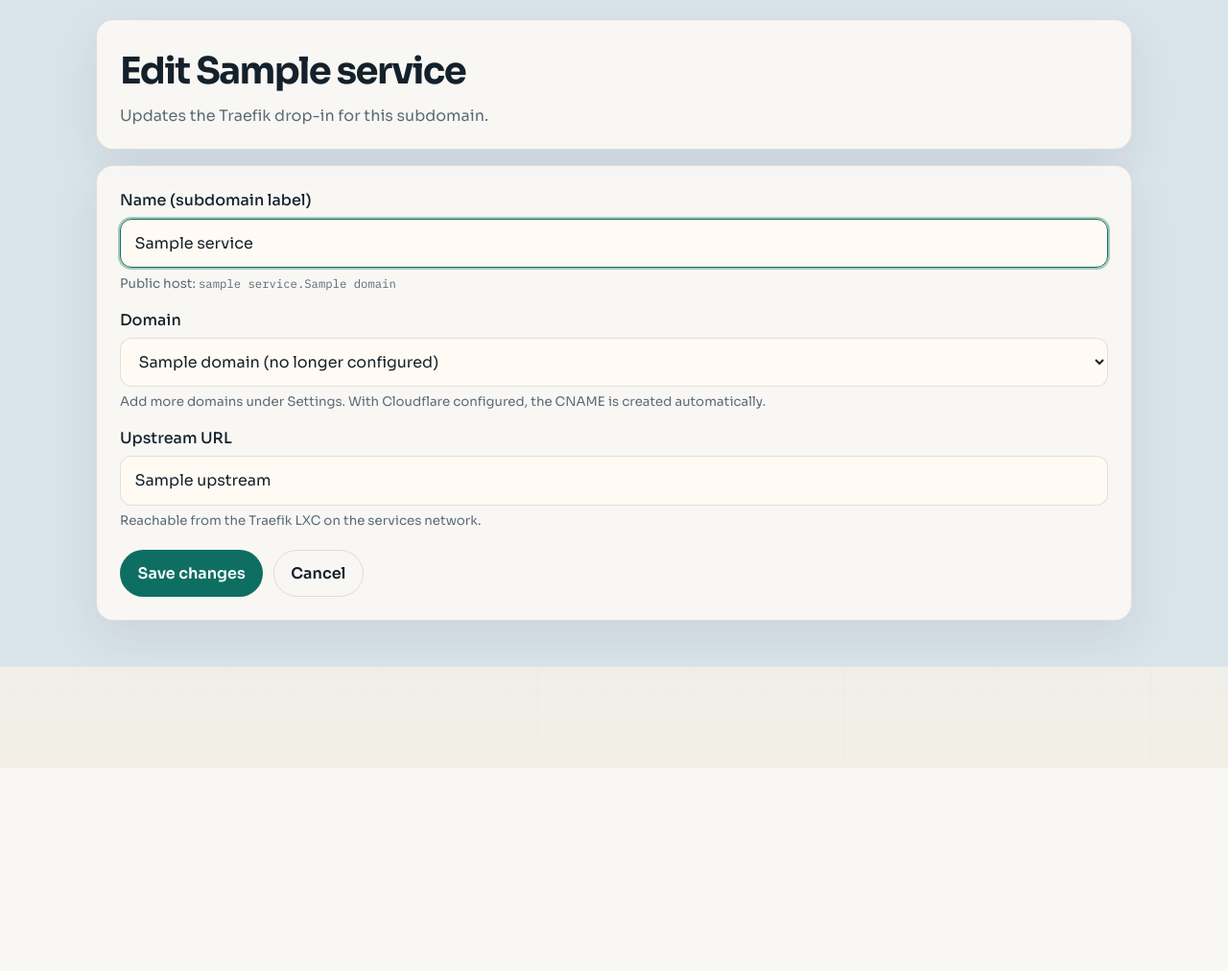
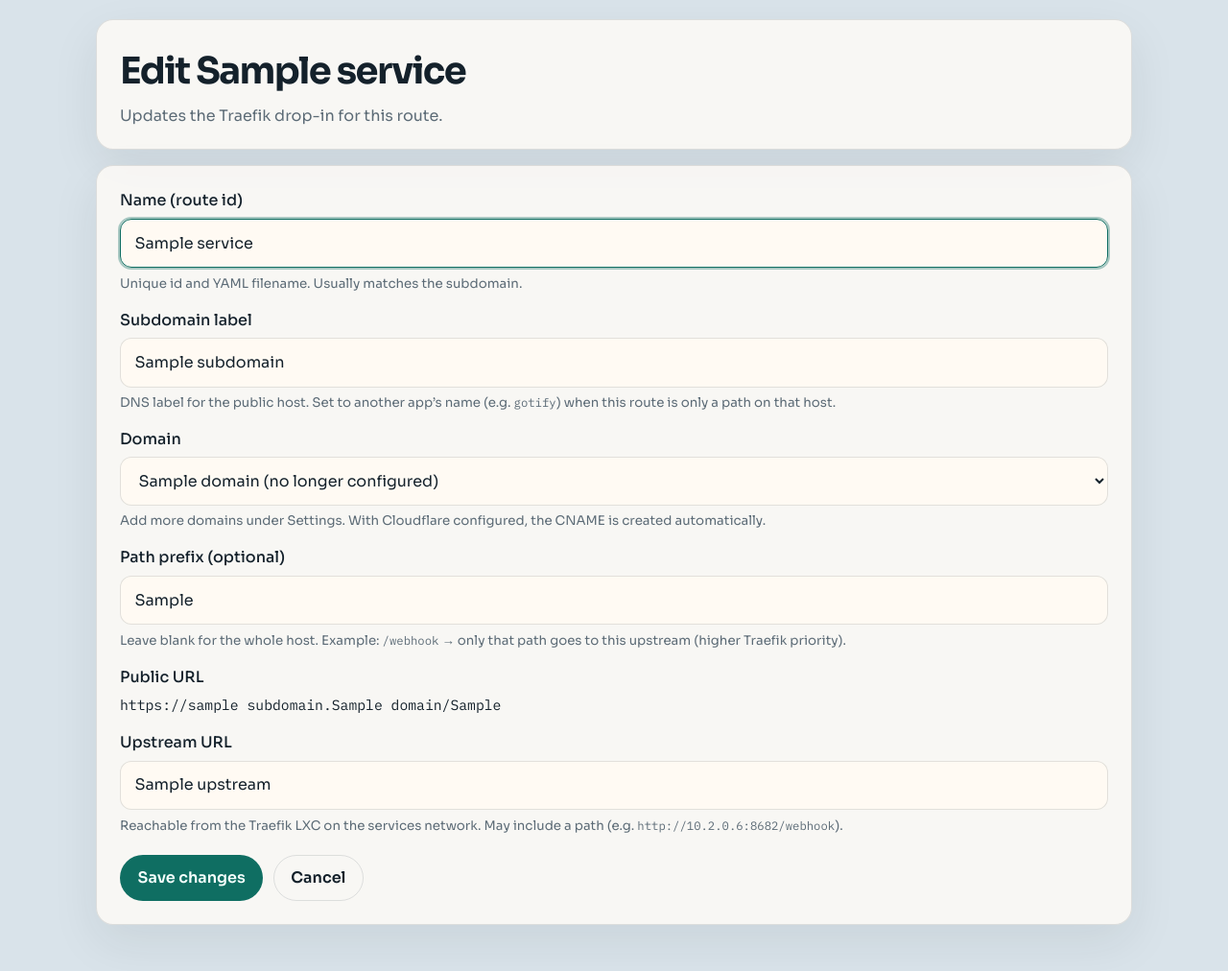
Before and after one commit to reichiClaw/Proxmox-Reverse-Proxy, a FastAPI app: template gui/app/templates/service_form.html in a window 1280 px wide. Shown: the whole page at 96% size. Before the commit the page ends 800 px from the top, so only its background shows below. Run offline with FastAPI, Linux system fonts and the light colour scheme; the template is opened without the code that fills it: most values are stand-ins (such as "Sample title", 1, 10 or a date in 2020).

Commit message:
Add optional path-based routing in the Gate GUI
Services can set a path prefix and optionally a subdomain label so a
route like gotify.example/webhook can target a different upstream than
the host root, with Traefik PathPrefix + priority.

Co-authored-by: reichiClaw <reichiClaw@users.noreply.github.com>

```diff
--- a/gui/app/main.py
+++ b/gui/app/main.py
@@ -382,6 +382,8 @@ async def services_create(
     name: Annotated[str, Form()] = "",
     upstream: Annotated[str, Form()] = "",
     domain: Annotated[str, Form()] = "",
+    subdomain: Annotated[str, Form()] = "",
+    route_path: Annotated[str, Form()] = "",
     csrf_token: Annotated[str, Form()] = "",
 ):
     if redir := _require_login(request):
@@ -389,11 +391,22 @@ async def services_create(
     if not _check_csrf(request, csrf_token):
         return _csrf_reject(request, "/services/new")
     try:
-        svc = create_service(name, upstream, domain=domain or None)
+        svc = create_service(
+            name,
+            upstream,
+            domain=domain or None,
+            subdomain=subdomain or None,
+            route_path=route_path,
+        )
     except ValueError as exc:
         _flash(request, str(exc), "error")
         return RedirectResponse("/services/new", status_code=303)
-    logger.info("Service created (name=%s, upstream=%s)", svc.name, svc.upstream)
+    logger.info(
+        "Service created (name=%s, url=%s, upstream=%s)",
+        svc.name,
+        svc.public_url,
+        svc.upstream,
+    )
     dns_note = _dns_ensure(svc.host)
     _flash(request, f"Added {svc.public_url} — certificate will be issued automatically.{dns_note}")
     return RedirectResponse("/services", status_code=303)
@@ -421,6 +434,8 @@ async def services_update(
     upstream: Annotated[str, Form()] = "",
     new_name: Annotated[str, Form()] = "",
     domain: Annotated[str, Form()] = "",
+    subdomain: Annotated[str, Form()] = "",
+    route_path: Annotated[str, Form()] = "",
     csrf_token: Annotated[str, Form()] = "",
 ):
     if redir := _require_login(request):
@@ -431,12 +446,22 @@ async def services_update(
     old_host = old.host if old else ""
     try:
         svc = update_service(
-            name, upstream=upstream, new_name=new_name or None, domain=domain or None
+            name,
+            upstream=upstream,
+            new_name=new_name or None,
+            domain=domain or None,
+            subdomain=subdomain or None,
+            route_path=route_path,
         )
     except ValueError as exc:
         _flash(request, str(exc), "error")
         return RedirectResponse(f"/services/{name}/edit", status_code=303)
-    logger.info("Service updated (name=%s, upstream=%s)", svc.name, svc.upstream)
+    logger.info(
+        "Service updated (name=%s, url=%s, upstream=%s)",
+        svc.name,
+        svc.public_url,
+        svc.upstream,
+    )
     dns_note = ""
     if svc.host != old_host:
         dns_note = _dns_ensure(svc.host)
--- a/gui/app/static/app.js
+++ b/gui/app/static/app.js
@@ -9,17 +9,33 @@ document.addEventListener("DOMContentLoaded", () => {
     });
   });
 
-  const input = document.querySelector("input[data-host-preview]");
+  const nameInput = document.getElementById("name-input");
+  const subdomainInput = document.getElementById("subdomain-input");
+  const pathInput = document.getElementById("path-input");
   const preview = document.getElementById("host-preview");
   const domainSelect = document.getElementById("domain-select");
-  if (input && preview) {
+  if (preview && (nameInput || subdomainInput)) {
     const sync = () => {
-      const value = (input.value || "name").toLowerCase();
-      const domain = domainSelect ? domainSelect.value : input.dataset.hostPreview;
-      preview.textContent = value + "." + domain;
+      const name = (nameInput && nameInput.value ? nameInput.value : "name").toLowerCase();
+      const label = (
+        subdomainInput && subdomainInput.value.trim()
+          ? subdomainInput.value
+          : name
+      ).toLowerCase();
+      const domain = domainSelect
+        ? domainSelect.value
+        : (subdomainInput && subdomainInput.dataset.hostPreview) || "example.com";
+      let path = pathInput ? pathInput.value.trim() : "";
+      if (path && !path.startsWith("/")) path = "/" + path;
+      if (path.length > 1) path = path.replace(/\/+$/, "");
+      preview.textContent = "https://" + label + "." + domain + path;
     };
-    input.addEventListener("input", sync);
-    if (domainSelect) domainSelect.addEventListener("change", sync);
+    [nameInput, subdomainInput, pathInput, domainSelect].forEach((el) => {
+      if (el) {
+        el.addEventListener("input", sync);
+        el.addEventListener("change", sync);
+      }
+    });
     sync();
   }
 });
--- a/gui/app/templates/service_form.html
+++ b/gui/app/templates/service_form.html
@@ -5,9 +5,9 @@
     <h1>{% if mode == 'create' %}Add service{% else %}Edit {{ service.name }}{% endif %}</h1>
     <p class="lede">
       {% if mode == 'create' %}
-      Creates <code>&lt;name&gt;.{{ settings.domain }}</code> with an automatic TLS certificate.
+      Creates a TLS route. Leave path empty for a whole subdomain, or set a path to share a host with another backend.
       {% else %}
-      Updates the Traefik drop-in for this subdomain.
+      Updates the Traefik drop-in for this route.
       {% endif %}
     </p>
   </div>
@@ -16,16 +16,25 @@
 <form method="post" class="form-grid">
   <input type="hidden" name="csrf_token" value="{{ csrf_token }}" />
   <label>
-    <span>Name (subdomain label)</span>
+    <span>Name (route id)</span>
     {% if mode == 'create' %}
-    <input name="name" placeholder="gitea" pattern="[a-z0-9]([-a-z0-9]*[a-z0-9])?" data-host-preview="{{ settings.domain }}" required autofocus />
+    <input name="name" id="name-input" placeholder="gotify-webhook" pattern="[a-z0-9]([-a-z0-9]*[a-z0-9])?" required autofocus />
     {% else %}
-    <input name="new_name" value="{{ service.name }}" pattern="[a-z0-9]([-a-z0-9]*[a-z0-9])?" data-host-preview="{{ service.domain or settings.domain }}" {% if service.source == 'system' %}readonly{% endif %} required autofocus />
+    <input name="new_name" id="name-input" value="{{ service.name }}" pattern="[a-z0-9]([-a-z0-9]*[a-z0-9])?" {% if service.source == 'system' %}readonly{% endif %} required autofocus />
     {% endif %}
-    <small>Public host: <code id="host-preview">{% if service %}{{ service.host }}{% else %}name.{{ settings.domain }}{% endif %}</code></small>
+    <small>Unique id and YAML filename. Usually matches the subdomain.</small>
   </label>
 
   {% if service is none or service.source != 'system' %}
+  <label>
+    <span>Subdomain label</span>
+    <input name="subdomain" id="subdomain-input" pattern="[a-z0-9]([-a-z0-9]*[a-z0-9])?"
+           value="{{ service.subdomain if service else '' }}"
+           placeholder="same as name"
+           data-host-preview="{{ (service.domain if service else settings.domain) }}" />
+    <small>DNS label for the public host. Set to another app’s name (e.g. <code>gotify</code>) when this route is only a path on that host.</small>
+  </label>
+
   <label>
     <span>Domain</span>
     <select name="domain" id="domain-select">
@@ -39,12 +48,24 @@
     </select>
     <small>Add more domains under Settings. With Cloudflare configured, the CNAME is created automatically.</small>
   </label>
+
+  <label>
+    <span>Path prefix (optional)</span>
+    <input name="route_path" id="path-input" value="{{ service.route_path if service else '' }}"
+           placeholder="/webhook" pattern="/[A-Za-z0-9._~%/-]*" />
+    <small>Leave blank for the whole host. Example: <code>/webhook</code> → only that path goes to this upstream (higher Traefik priority).</small>
+  </label>
   {% endif %}
+
+  <label>
+    <span>Public URL</span>
+    <code id="host-preview">{% if service %}{{ service.public_url }}{% else %}https://name.{{ settings.domain }}{% endif %}</code>
+  </label>
 
   <label>
     <span>Upstream URL</span>
     <input name="upstream" type="url" placeholder="http://10.10.10.20:3000" value="{{ service.upstream if service else '' }}" required />
-    <small>Reachable from the Traefik LXC on the services network.</small>
+    <small>Reachable from the Traefik LXC on the services network. May include a path (e.g. <code>http://10.2.0.6:8682/webhook</code>).</small>
   </label>
 
   <div class="form-actions">
```
Also changed, not shown: gui/app/store.py (+106 -8 lines), gui/app/templates/services.html (+4 -4 lines), gui/tests/test_app.py (+28 -0 lines), gui/tests/test_store.py (+36 -0 lines).
